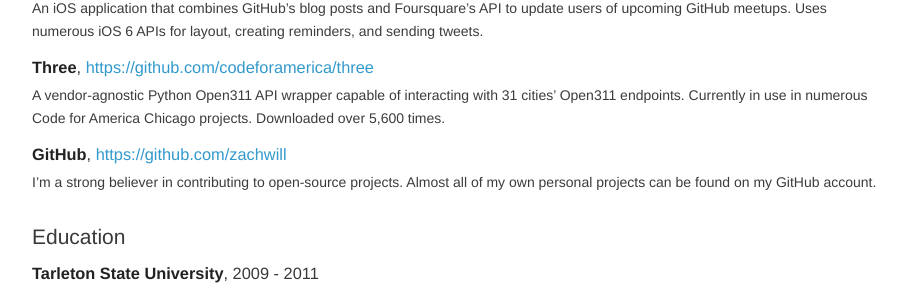
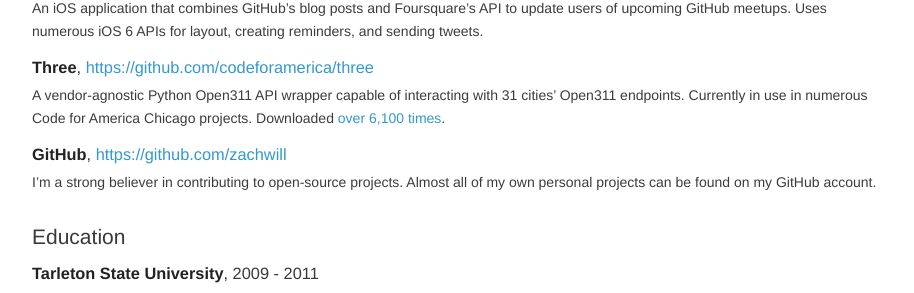
Before and after one commit to zachwill/blog, a Jekyll site: the page built from resume.md, in a window 1280 px wide. Shown: the part 695-988 px from the top of the page, without its empty margins (178-1092 px from the left). Built offline with Jekyll 4.4.1, drawn with Linux system fonts in a browser that asks for light colours; Markdown is read by kramdown in place of the engine named in the settings.

Commit message:
Link to crate.io stats

```diff
--- a/resume.md
+++ b/resume.md
@@ -42,7 +42,7 @@
 
 ### **Three**, [https://github.com/codeforamerica/three]()
 
-A vendor-agnostic Python Open311 API wrapper capable of interacting with 31 cities’ Open311 endpoints.  Currently in use in numerous Code for America Chicago projects. Downloaded over 5,600 times.
+A vendor-agnostic Python Open311 API wrapper capable of interacting with 31 cities’ Open311 endpoints.  Currently in use in numerous Code for America Chicago projects. Downloaded [over 6,100 times](https://crate.io/packages/three/).
 
 ### **GitHub**, [https://github.com/zachwill]()
 
```
